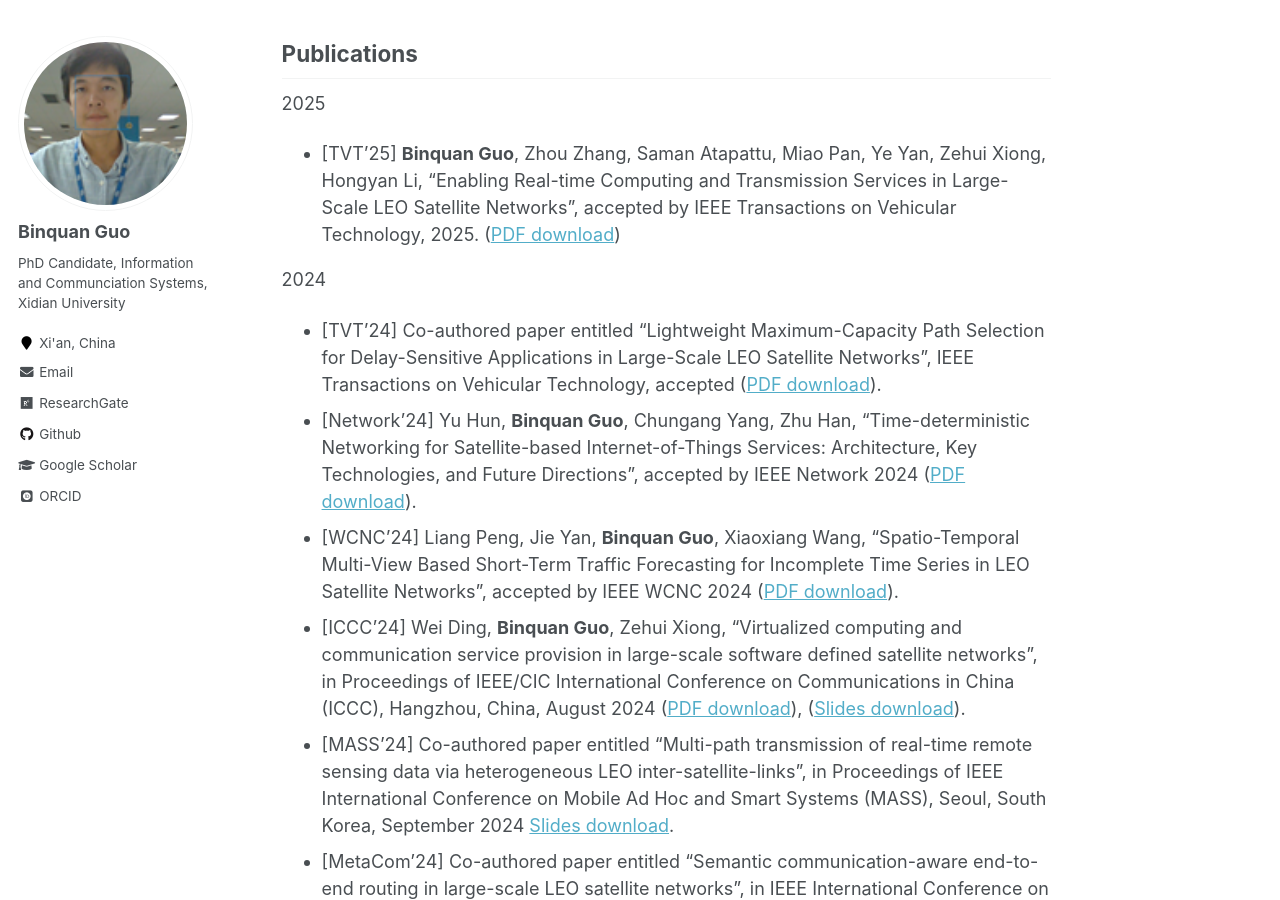
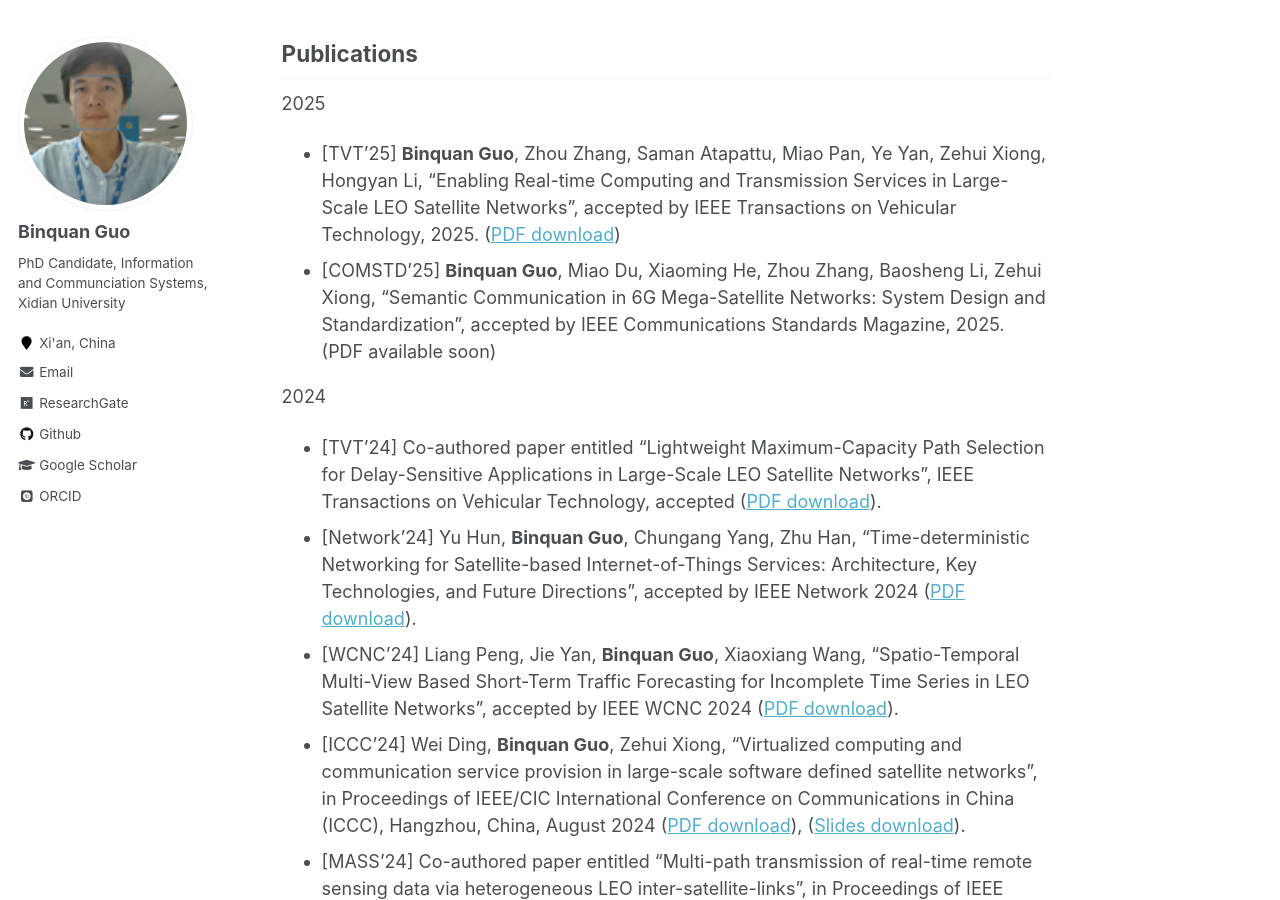
Before and after one commit to wilixx/wilixx.github.io, a Jekyll site: the page built from _pages/about.md, in a window 1280 px wide and 900 px high, scrolled down 2854 px. Built offline with Jekyll 4.4.1, drawn with Linux system fonts in a browser that asks for light colours; some web fonts are replaced.

Commit message:
Update about.md

```diff
--- a/_pages/about.md
+++ b/_pages/about.md
@@ -62,6 +62,7 @@ Publications
 ------
 2025
 * [TVT'25] **Binquan Guo**, Zhou Zhang, Saman Atapattu, Miao Pan, Ye Yan, Zehui Xiong, Hongyan Li, "Enabling Real-time Computing and Transmission Services in Large-Scale LEO Satellite Networks", accepted by IEEE Transactions on Vehicular Technology, 2025. ([PDF download](https://ieeexplore.ieee.org/document/10937133))
+* [COMSTD'25] **Binquan Guo**, Miao Du, Xiaoming He, Zhou Zhang, Baosheng Li, Zehui Xiong, "Semantic Communication in 6G Mega-Satellite Networks: System Design and Standardization", accepted by IEEE Communications Standards Magazine, 2025. (PDF available soon)
 
 2024
 * [TVT'24] Co-authored paper entitled "Lightweight Maximum-Capacity Path Selection for Delay-Sensitive Applications in Large-Scale LEO Satellite Networks", IEEE Transactions on Vehicular Technology, accepted ([PDF download](https://ieeexplore.ieee.org/document/10797674)).
```
